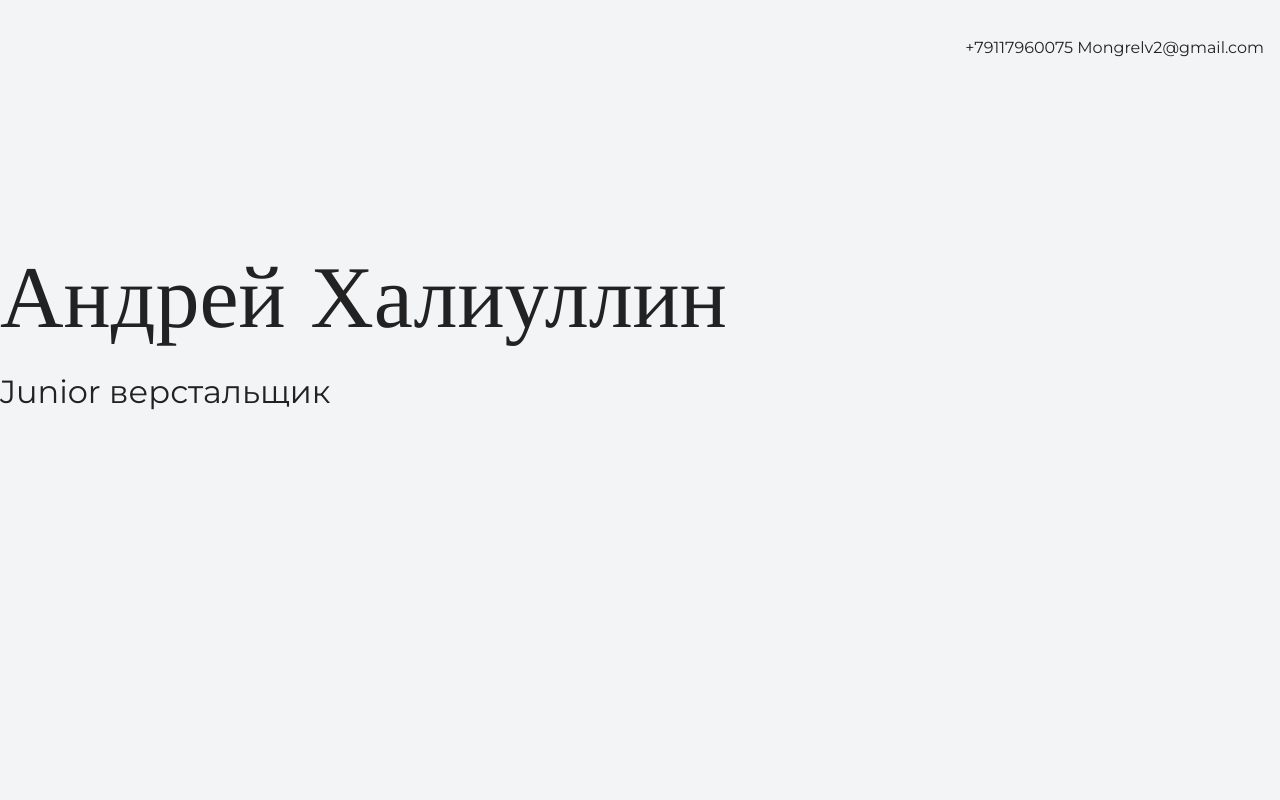
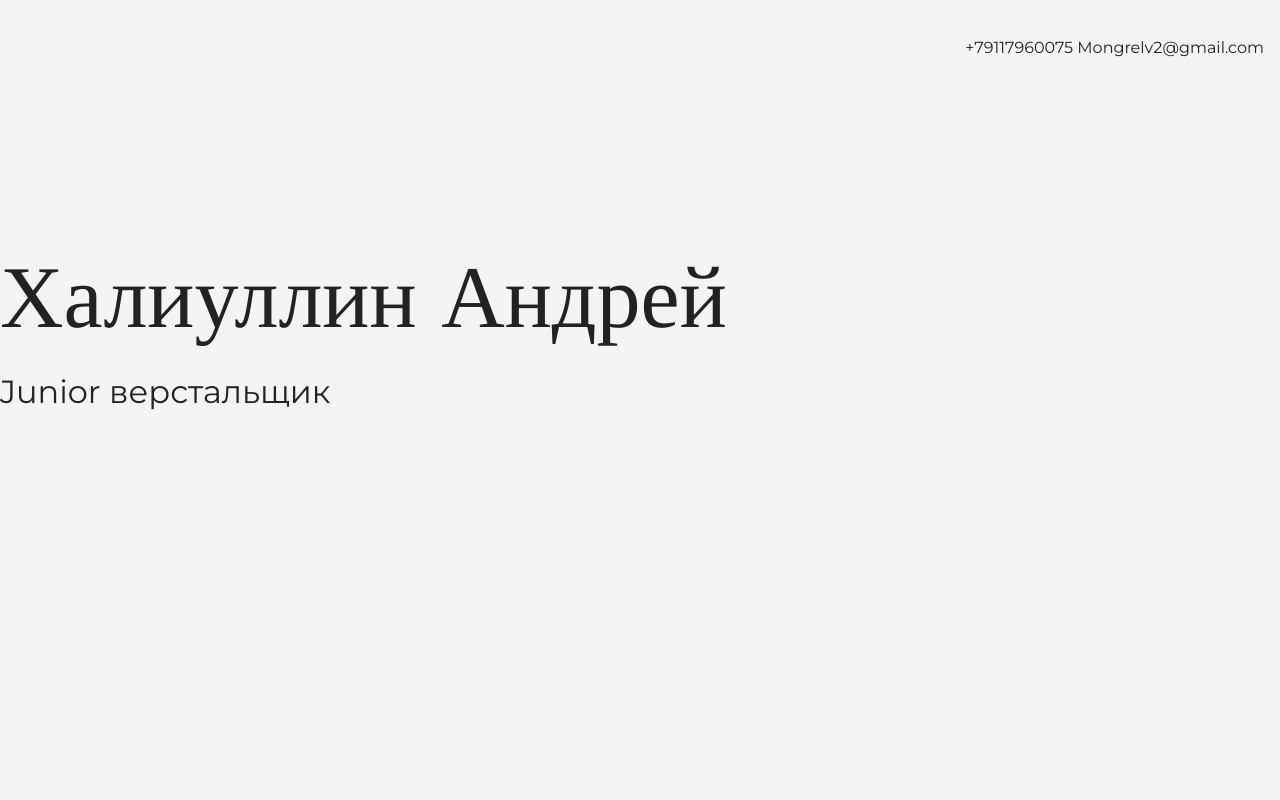
Before and after one commit to Mongrelv2/my-site, a plain HTML site: page index.html in a window 1280 px wide. Shown: the top 800 px of the page. Drawn offline with nearby package versions, Linux system fonts and the light colour scheme.

Commit message:
Add files via upload
меняет текст на главной странице

```diff
--- a/index.html
+++ b/index.html
@@ -16,7 +16,7 @@
     </header>
 
     <section class="hero-image">
-      <h1 class="heading">Андрей Халиуллин</h1>
+      <h1 class="heading">Халиуллин Андрей </h1>
       <p>Junior верстальщик</p>
     </section>
 
```
